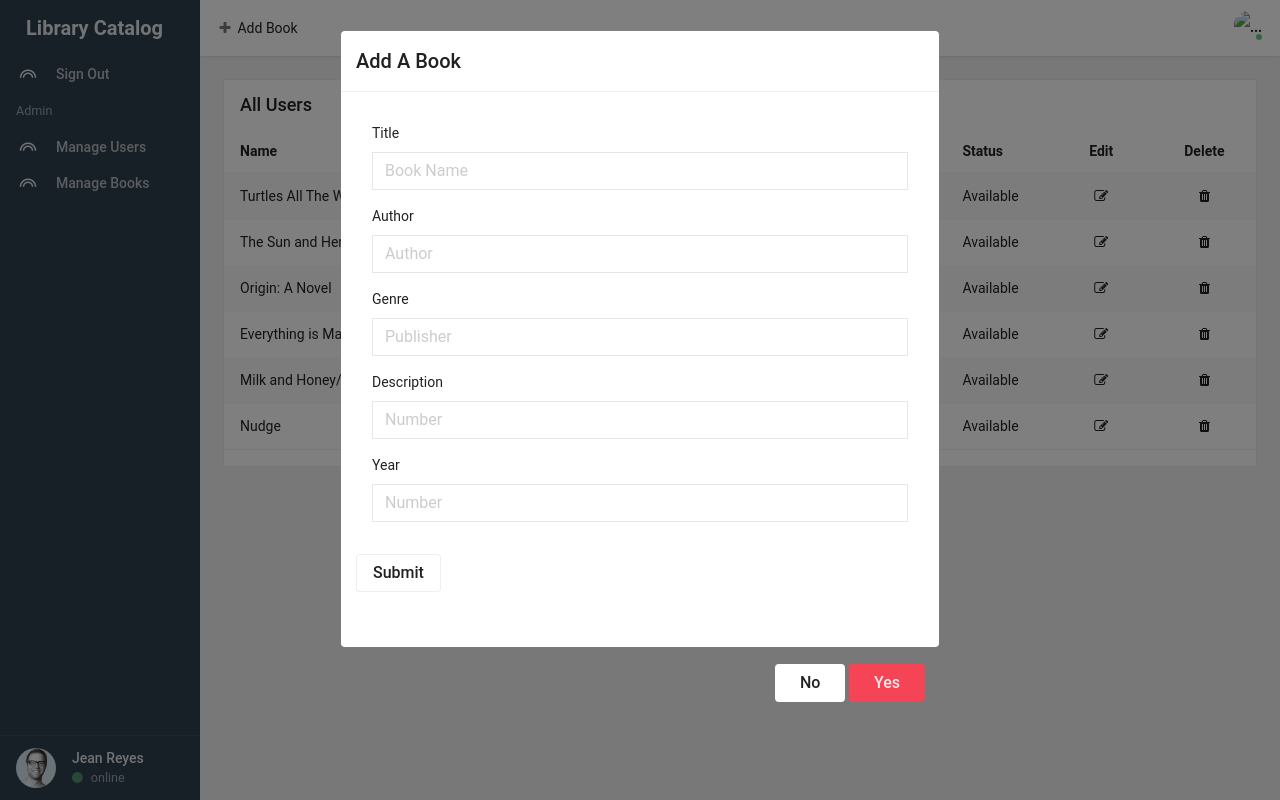
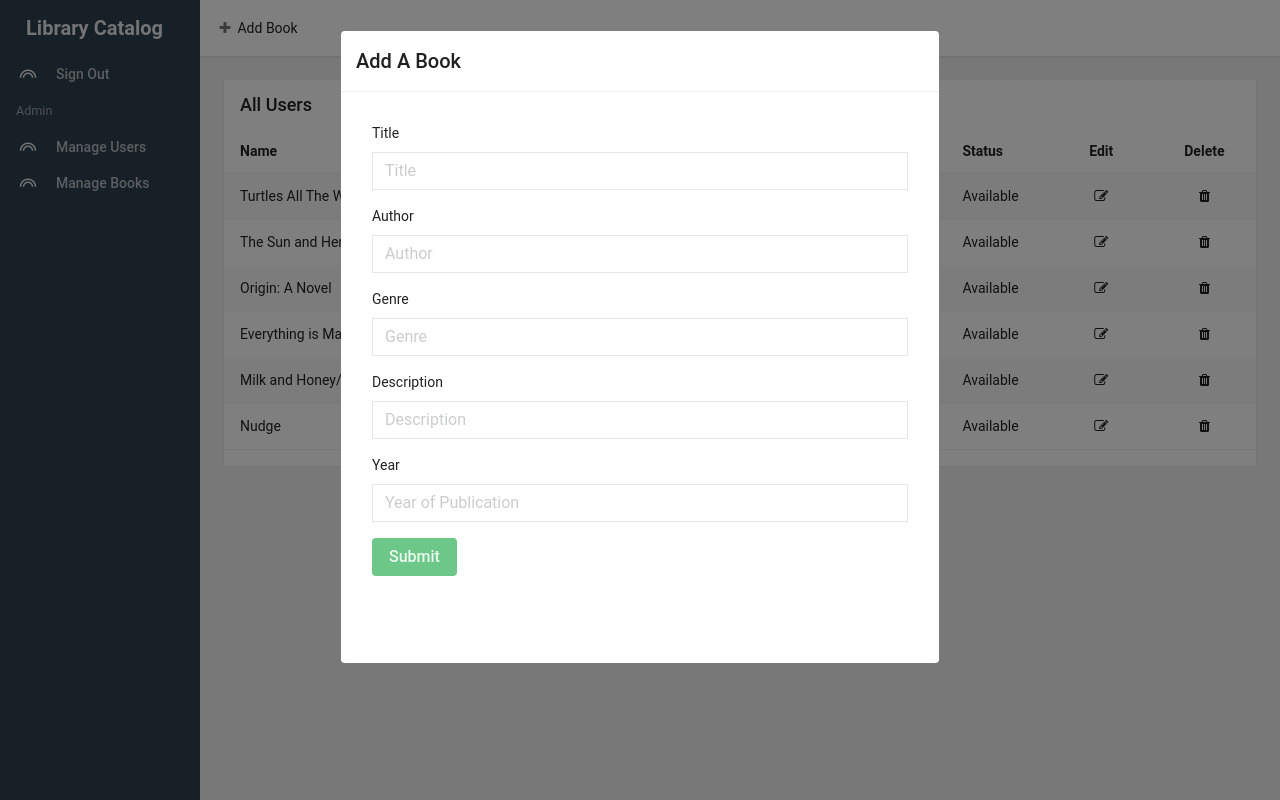
Before and after one commit to patrickcuagan/library_system, a website: page public/views/manage_books.html in a window 1280 px wide. Both pictures are taken after a click on the link "Add Book". Drawn offline with Linux system fonts and the light colour scheme; a web font is replaced by a local one.

Commit message:
Removed unnecessary features

```diff
--- a/public/views/manage_books.html
+++ b/public/views/manage_books.html
@@ -90,19 +90,7 @@
               </ul>
           </nav>
       </div>
-      <div flex-no-shrink class="b-t">
-        <div class="nav-fold">
-          <a href="profile.html">
-              <span class="pull-left">
-                <img src="/public/img/a0.jpg" alt="..." class="w-40 img-circle">
-              </span>
-              <span class="clear hidden-folded p-x">
-                <span class="block _500">Jean Reyes</span>
-                <small class="block text-muted"><i class="fa fa-circle text-success m-r-sm"></i>online</small>
-              </span>
-          </a>
-        </div>
-      </div>
+
     </div>
   </div>
   <!-- / -->
@@ -120,27 +108,7 @@
             <!-- Page title - Bind to $state's title -->
             <div class="navbar-item pull-left h5" ng-bind="$state.current.data.title" id="pageTitle"></div>
 
-            <!-- navbar right -->
-            <ul class="nav navbar-nav pull-right">
-              <li class="nav-item dropdown pos-stc-xs">
 
-                <div ui-include="'../views/blocks/dropdown.notification.html'"></div>
-              </li>
-              <li class="nav-item dropdown">
-                <a class="nav-link clear" href data-toggle="dropdown">
-                  <span class="avatar w-32">
-                    <img src="client/img/a0.jpg" alt="...">
-                    <i class="on b-white bottom"></i>
-                  </span>
-                </a>
-                <div ui-include="'../views/blocks/dropdown.user.html'"></div>
-              </li>
-              <li class="nav-item hidden-md-up">
-                <a class="nav-link" data-toggle="collapse" data-target="#collapse">
-                  <i class="material-icons">&#xe5d4;</i>
-                </a>
-              </li>
-            </ul>
             <!-- / navbar right -->
 
             <!-- navbar collapse -->
@@ -264,7 +232,7 @@
           <form method="post" action="/add_book">
             <div class="form-group">
               <label for="exampleInputEmail1">Title</label>
-              <input type="text" name="title" id="title" class="form-control" placeholder="Book Name">
+              <input type="text" name="title" id="title" class="form-control" placeholder="Title">
             </div>
             <div class="form-group">
               <label for="exampleInputPassword1">Author</label>
@@ -272,28 +240,27 @@
             </div>
             <div class="form-group">
               <label for="exampleInputPassword1">Genre</label>
-              <input type="text" name="genre" id="genre" class="form-control" placeholder="Publisher">
+              <input type="text" name="genre" id="genre" class="form-control" placeholder="Genre">
             </div>
             <div class="form-group">
               <label for="exampleInputPassword1">Description</label>
-              <input type="text" name="description" id="description" class="form-control" placeholder="Number">
+              <input type="text" name="description" id="description" class="form-control" placeholder="Description">
             </div>
             <div class="form-group">
               <label for="exampleInputPassword1">Year</label>
-              <input type="text" name="year" id="year" class="form-control" placeholder="Number">
+              <input type="text" name="year" id="year" class="form-control" placeholder="Year of Publication">
             </div>
+            <div class="form-group">
 
-            </div>
-            <button type="submit" class="btn white m-b">Submit</button>
+            <button type="submit" class="btn success m-b">Submit</button>
+                        </div>
+
           </form>
 
       </div>
     </div>
       </div>
-      <div class="modal-footer">
-        <button type="button" class="btn dark-white p-x-md" data-dismiss="modal">No</button>
-        <button type="button" class="btn danger p-x-md" data-dismiss="modal">Yes</button>
-      </div>
+
     </div><!-- /.modal-content -->
   </div>
 </div>
```
